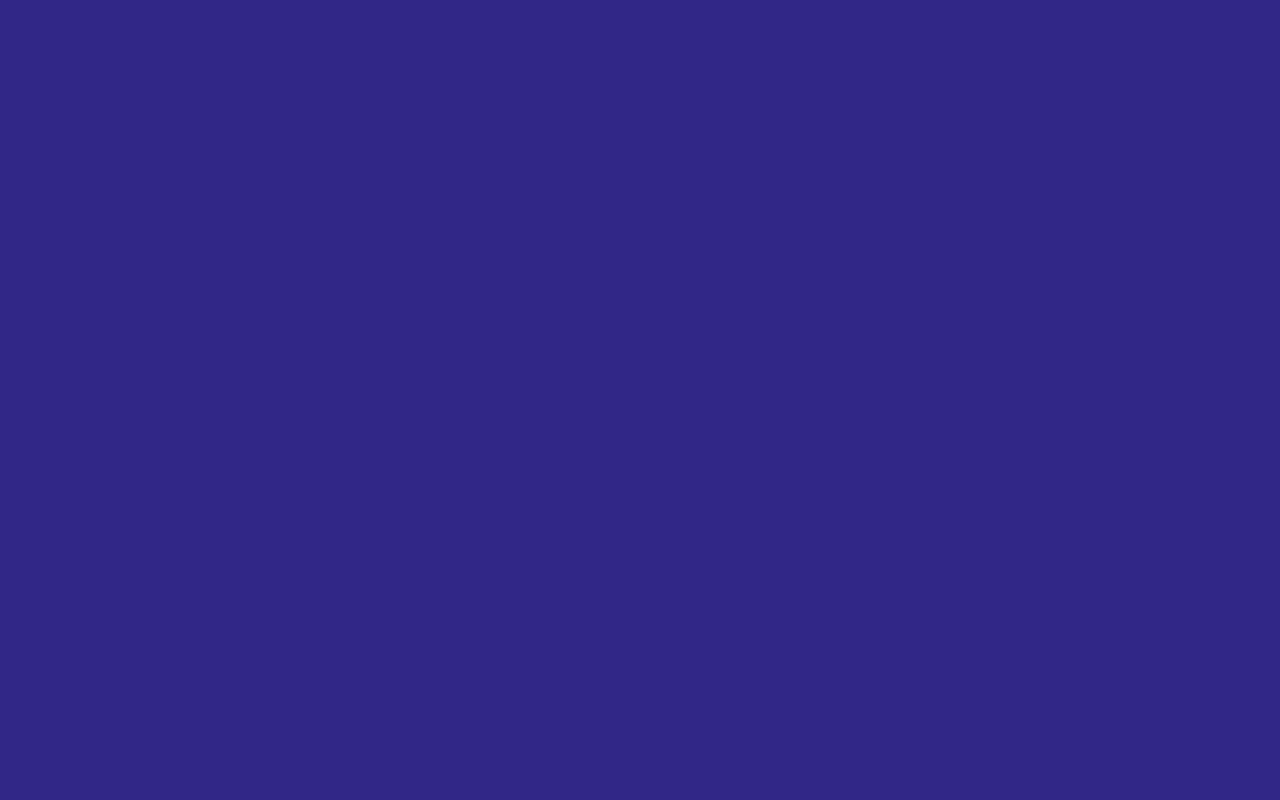
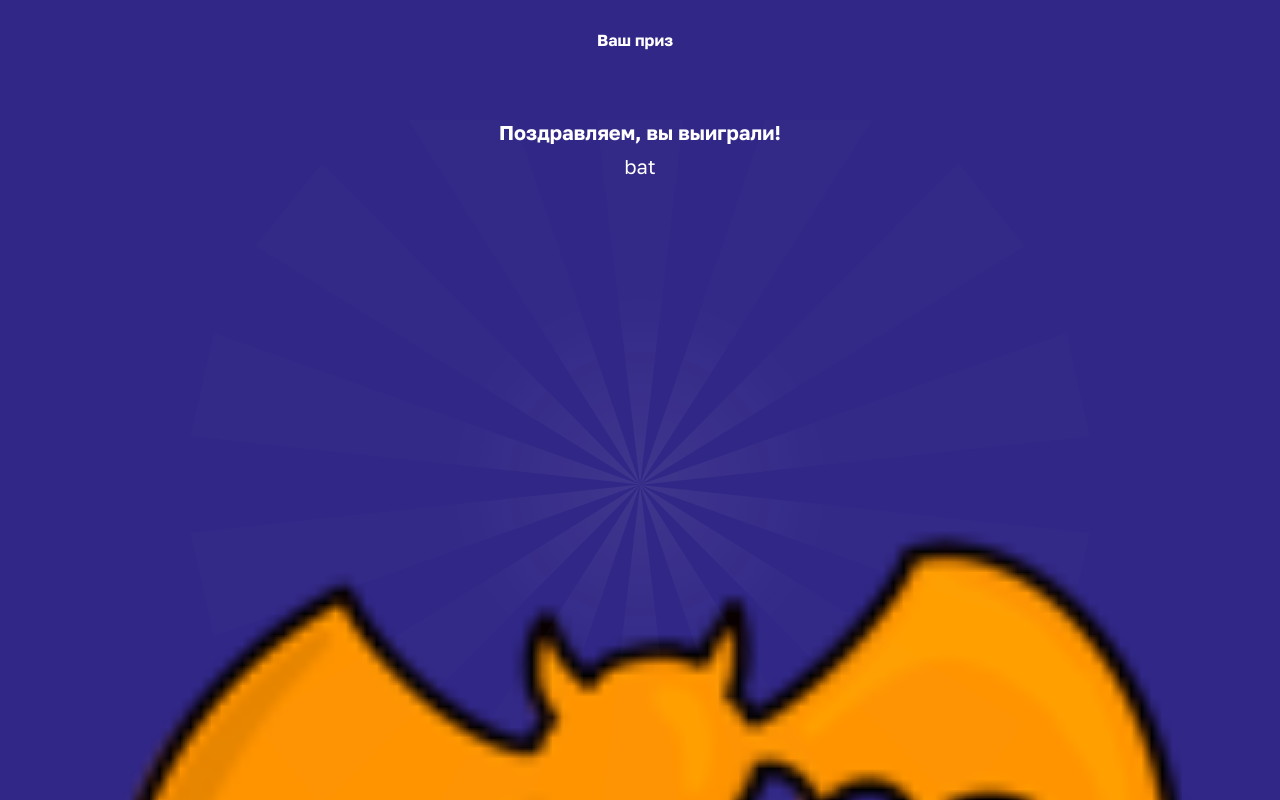
Before and after one commit to asads30/aksiya, a Vue app: page /prize in a window 1280 px wide. Before the commit this address had no page. Built offline with nearby package versions, Linux system fonts and the light colour scheme.

Commit message:
FEATURE: Add prize view page

```diff
--- a/src/components/NewGameButton.vue
+++ b/src/components/NewGameButton.vue
@@ -13,7 +13,7 @@ const startGame = () => {
     <button
       @click.once="startGame"
       :disabled="!gameStore.newPlayer"
-      :class="!gameStore.newPlayer ? 'btn-disabled' : 'btn-active ripple'"
+      :class="!gameStore.newPlayer ? 'btn-disabled' : 'btn-active'"
     >
       Начать игру
     </button>
@@ -53,27 +53,5 @@ const startGame = () => {
     font-weight: 600;
     line-height: normal;
   }
-  .ripple {
-    position: relative;
-    overflow: hidden;
-  }
-  .ripple:before {
-    border-radius: 50%;
-    background-color: rgba(255, 255, 255, 0.6);
-    content: "";
-    position: absolute;
-    top: 50%;
-    left: 50%;
-    width: 0;
-    height: 0;
-  }
-  .ripple:focus:before {
-    transition: all 1s ease-out;
-    opacity: 0;
-    width: 160px;
-    height: 160px;
-    margin-top: -80px;
-    margin-left: -80px;
-  }
 }
 </style>
--- a/src/router/index.js
+++ b/src/router/index.js
@@ -11,6 +11,11 @@ const routes = [
     name: "game",
     component: () => import("@/views/GameView"),
   },
+  {
+    path: "/prize",
+    name: "prize",
+    component: () => import("@/views/PrizeView.vue"),
+  },
 ];
 
 const router = createRouter({
--- a/src/views/GameView.vue
+++ b/src/views/GameView.vue
@@ -9,10 +9,9 @@ import ModalWindow from "@/components/ui/ModalWindow.vue";
 import GameTitle from "@/components/GameTitle.vue";
 import HeaderComponent from "@/components/ui/Header.vue";
 import createDeck from "@/features/createDeck";
+import router from "@/router";
 
 const userSelection = ref([]);
-
-const isModalWinVisible = ref(false);
 const isModalLoseVisible = ref(false);
 
 const gameStore = useGameStore();
@@ -52,7 +51,8 @@ const flipCard = (payload) => {
 watch(matchesFound, (currentValue) => {
   if (currentValue === 1) {
     setTimeout(() => {
-      isModalWinVisible.value = true;
+      // isModalWinVisible.value = true;
+      router.push({ name: "prize" });
       launchConfetti();
     }, 3000);
   }
@@ -88,13 +88,6 @@ watch(
   },
   { deep: true }
 );
-const closeEndModal = () => {
-  if (isModalWinVisible.value) {
-    isModalWinVisible.value = false;
-  } else {
-    isModalLoseVisible.value = false;
-  }
-};
 
 watch(
   () => startedGame.value,
@@ -135,29 +128,8 @@ watch(
   </div>
   <ModalWindow
     btnName="Закрыть"
-    v-if="isModalWinVisible"
-    @close="closeEndModal"
-  >
-    <template v-slot:header>
-      <img
-        draggable="false"
-        src="@/assets/svg/end-survey.svg"
-        loading="lazy"
-        class="header-end-image"
-        alt=""
-      />
-      <p class="header-text">ПОЗДРАВЛЯЕМ!!!</p>
-      <div class="border-header"></div>
-    </template>
-    <template v-slot:body>
-      <p class="modal-body-content">Вы выиграли приз от компании клик</p>
-    </template>
-    <template v-slot:footer></template>
-  </ModalWindow>
-  <ModalWindow
-    btnName="Закрыть"
     v-if="isModalLoseVisible"
-    @close="closeEndModal"
+    @close="isModalLoseVisible = false"
   >
     <template v-slot:header>
       <img
@@ -181,7 +153,9 @@ watch(
 .game-container {
   display: flex;
   gap: 10px;
+  justify-content: space-between;
   flex-direction: column;
+  height: 100dvh;
   max-height: 100dvh;
   overflow: hidden;
 }
--- /dev/null
+++ b/src/views/PrizeView.vue
@@ -0,0 +1,174 @@
+<template>
+  <div class="header">
+    <HeaderComponent center center-text="Ваш приз"></HeaderComponent>
+  </div>
+  <div style="position: relative; z-index: 1000" class="winners-container">
+    <div>
+      <p class="winner-title">Поздравляем, вы выиграли!</p>
+      <p class="winner-prize">{{ winPrizeData.value }}</p>
+    </div>
+    <div class="img-prize">
+      <img
+        :srcset="`/images/${winPrizeData.value}@2x.png 2x, /images/${winPrizeData.value}.png 1x`"
+        :src="`/images/${winPrizeData.value}.png`"
+        :alt="winPrizeData.value"
+      />
+    </div>
+    <img
+      class="prize-animation"
+      style="
+        position: absolute;
+        z-index: 1;
+        display: flex;
+        align-items: center;
+        justify-content: center;
+        height: 100%;
+        width: 100%;
+      "
+      src="@/assets/PrizeAnimation.svg"
+      alt=""
+    />
+    <div class="btn-prize">
+      <button class="btn">Получить награду</button>
+    </div>
+  </div>
+</template>
+
+<style lang="scss" scoped>
+.header {
+  width: 100%;
+  max-height: 70px;
+  height: 70px;
+  overflow: hidden;
+}
+.winners-container {
+  width: 100%;
+  height: calc(100dvh - 70px);
+  max-height: calc(100dvh - 70px);
+  overflow: hidden;
+  padding-top: 50px;
+  display: flex;
+  flex-direction: column;
+  justify-content: space-between;
+  & div {
+    width: 100%;
+    padding: 0 20px;
+  }
+  & .winner-title {
+    color: #fff;
+    text-align: center;
+    font-family: Golos Text, sans-serif !important;
+    font-size: 20px;
+    font-style: normal;
+    font-weight: 700;
+    line-height: normal;
+    margin-bottom: 9px;
+  }
+  & .winner-prize {
+    color: #fff;
+    white-space: break-spaces;
+    text-align: center;
+    font-family: Golos Text, sans-serif !important;
+    font-size: 20px;
+    font-style: normal;
+    font-weight: 400;
+    line-height: 130%;
+  }
+  & .img-prize {
+    align-self: center;
+    & img {
+      width: 100%;
+      height: 100%;
+    }
+  }
+  & .btn-prize {
+    width: 100%;
+    padding: 0 20px 15px;
+    & .btn {
+      outline: none;
+      border: none;
+      height: 40px;
+      border: 0;
+      width: 100%;
+      border-radius: 10px;
+      background: #fff;
+      color: #363845;
+      text-align: center;
+      font-family: Golos Text, sans-serif !important;
+      font-size: 14px;
+      font-style: normal;
+      font-weight: 700;
+      line-height: normal;
+    }
+  }
+  & .prize-animation {
+    animation-name: example;
+    animation-duration: 1.1s;
+    animation-iteration-count: infinite;
+  }
+  @keyframes example {
+    0% {
+      filter: brightness(1);
+      filter: contrast(1);
+      -webkit-filter: brightness(1);
+      -webkit-filter: contrast(1);
+    }
+    15% {
+      filter: brightness(0.4);
+      filter: contrast(0.4);
+      -webkit-filter: brightness(0.4);
+      -webkit-filter: contrast(0.4);
+    }
+    25% {
+      filter: brightness(0.5);
+      filter: contrast(0.5);
+      -webkit-filter: brightness(0.5);
+      -webkit-filter: contrast(0.5);
+    }
+    40% {
+      filter: brightness(0.6);
+      filter: contrast(0.6);
+      -webkit-filter: brightness(0.6);
+      -webkit-filter: contrast(0.6);
+    }
+    55% {
+      filter: brightness(0.7);
+      filter: contrast(0.7);
+      -webkit-filter: brightness(0.7);
+      -webkit-filter: contrast(0.7);
+    }
+    75% {
+      filter: brightness(0.8);
+      filter: contrast(0.8);
+      -webkit-filter: brightness(0.8);
+      -webkit-filter: contrast(0.8);
+    }
+    90% {
+      filter: brightness(0.9);
+      filter: contrast(0.9);
+      -webkit-filter: brightness(0.9);
+      -webkit-filter: contrast(0.9);
+    }
+    100% {
+      filter: brightness(1);
+      filter: contrast(1);
+      -webkit-filter: brightness(1);
+      -webkit-filter: contrast(1);
+    }
+  }
+}
+</style>
+
+<script setup>
+import HeaderComponent from "@/components/ui/Header.vue";
+import { storeToRefs } from "pinia";
+import { useGameStore } from "@/stores/GameStore";
+import { computed } from "vue";
+
+const gameStore = useGameStore();
+const { cardList } = storeToRefs(gameStore);
+
+const winPrizeData = computed(() => {
+  return cardList.value?.find((prize) => prize.visible === true);
+});
+</script>
```
Also changed, not shown: src/assets/PrizeAnimation.svg (added).
